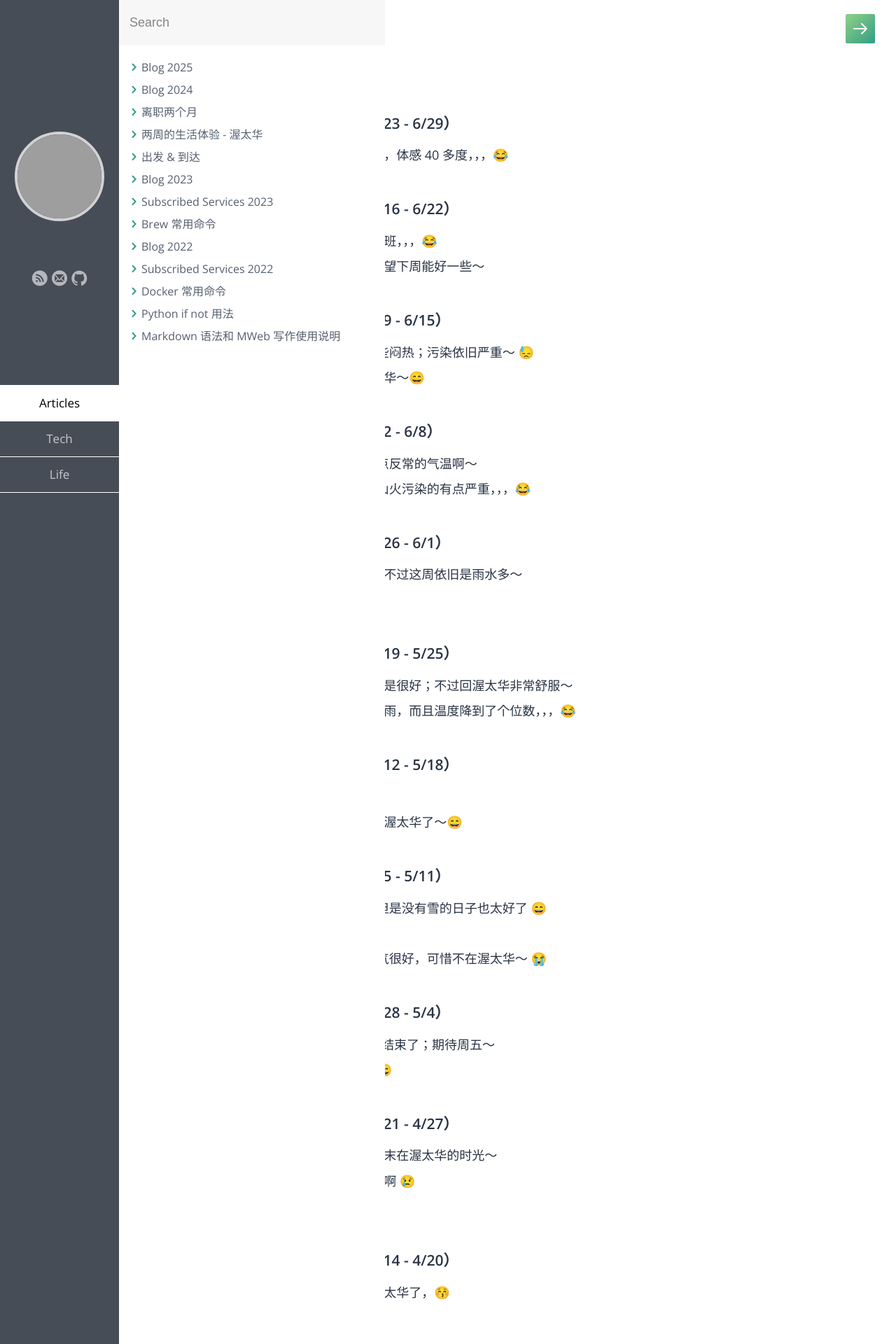
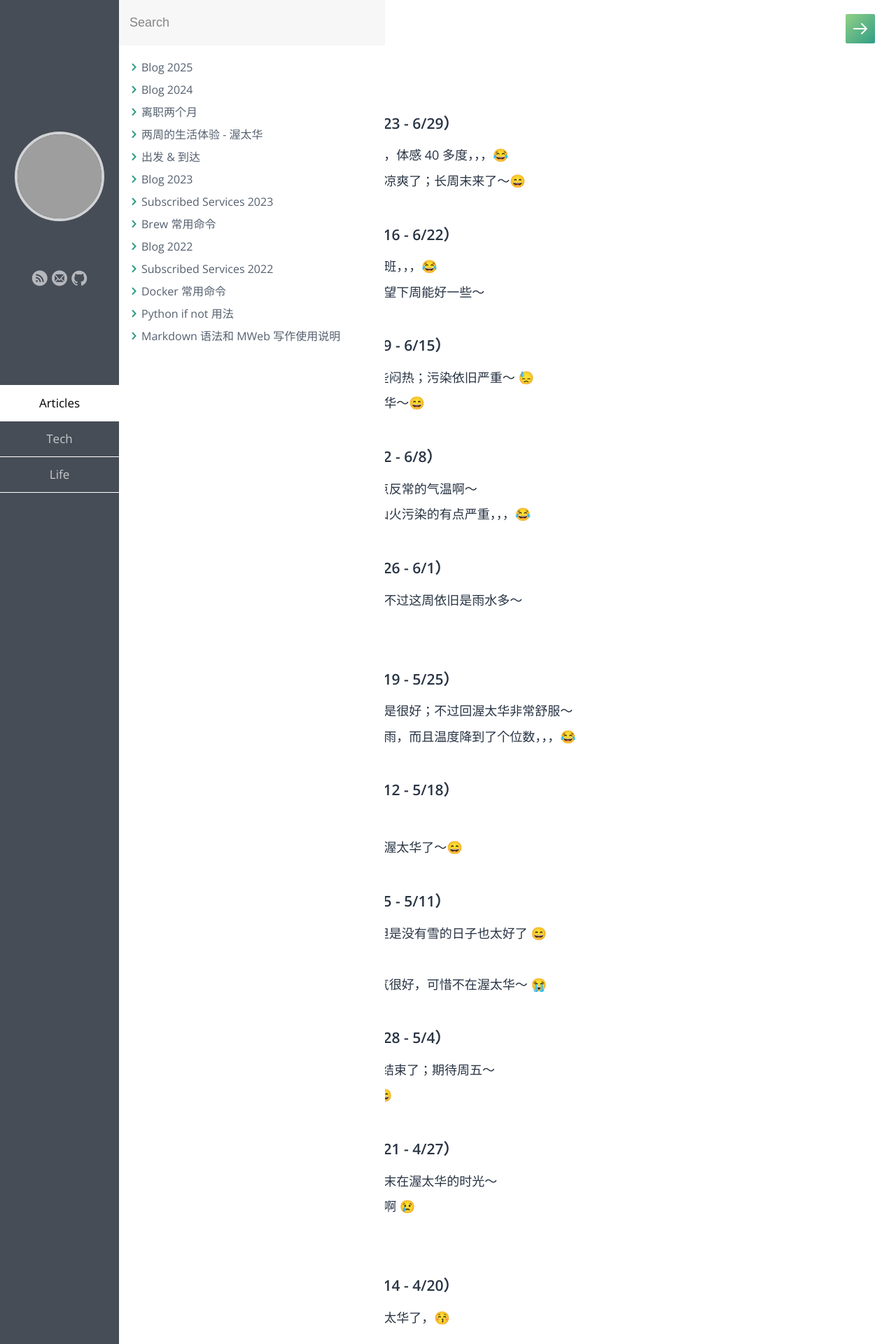
Before and after one commit to samxupeiran/samxupeiran.github.io, a Jekyll site: the page built from _posts/life/2025-01-02-my-blog.md, in a window 1280 px wide. Shown: the top 1920 px of the page at 70% size. Built offline with Jekyll 4.4.1, drawn with Linux system fonts in a browser that asks for light colours; some web fonts are replaced; grey boxes are pictures that could not be loaded.

Commit message:
feat: add weekly blog 6/27

```diff
--- a/_posts/life/2025-01-02-my-blog.md
+++ b/_posts/life/2025-01-02-my-blog.md
@@ -8,6 +8,7 @@ tags: Blog
 
 - ### 2025 年 6 月 第 4 周（6/23 - 6/29）
      - 6/24 这几天真的是热爆了，体感 40 多度，，，😂
+     - 6/27 周五了，这两天比较凉爽了；长周末来了～😄
 
 - ### 2025 年 6 月 第 3 周（6/16 - 6/22）
      - 6/16 周末玩到完全不想上班，，，😂
```
